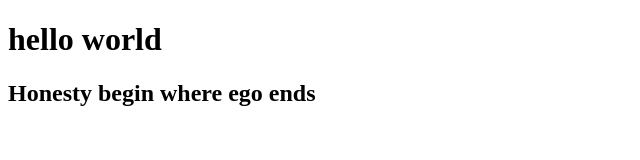
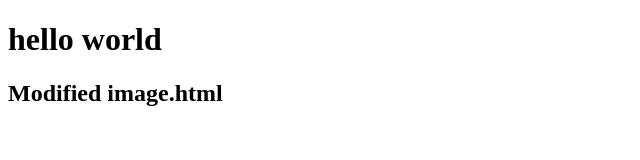
Before and after one commit to radixdt12020/LearningGIT, a plain HTML site: page image.html in a window 1280 px wide. Shown: the whole page, without its empty margins (0-640 px from the left). Drawn offline with Linux system fonts and the light colour scheme.

Commit message:
Revert "Update image.html"
This reverts commit 05ca813fa614322a44a956f077c22ade438b6ff6.

```diff
--- a/image.html
+++ b/image.html
@@ -8,7 +8,6 @@
 </head>
 <body>
     <h1>hello world</h1>
-    <h2>Honesty begin where ego ends</h2>
-
+    <h2>Modified image.html</h2>
 </body>
 </html>
```
